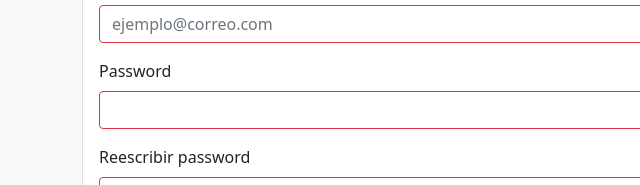
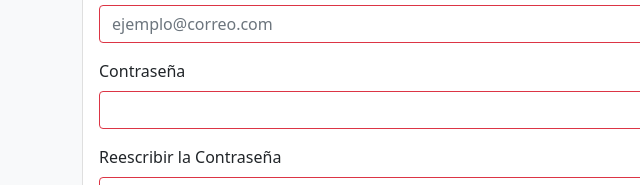
Before and after one commit to zxRogelio/El-Reba-o, a plain HTML site: page ProyectoRestaurant/login.html in a window 1280 px wide. Shown: the part 615-800 px from the top of the page, 0-640 px from the left. Drawn offline with nearby package versions, Linux system fonts and the light colour scheme.

Commit message:
tercer commit

```diff
--- a/ProyectoRestaurant/login.html
+++ b/ProyectoRestaurant/login.html
@@ -57,11 +57,11 @@
                             <input type="email" class="form-control" id="registerEmail" placeholder="ejemplo@correo.com" required>
                         </div>
                         <div class="mb-3">
-                            <label for="registerPassword" class="form-label">Password</label>
+                            <label for="registerPassword" class="form-label">Contraseña</label>
                             <input type="password" class="form-control" id="registerPassword" pattern=".{8,15}" title="La contraseña debe tener entre 8 y 15 caracteres" required>
                         </div>
                         <div class="mb-3">
-                            <label for="registerPasswordConfirm" class="form-label">Reescribir password</label>
+                            <label for="registerPasswordConfirm" class="form-label">Reescribir la Contraseña</label>
                             <input type="password" class="form-control" id="registerPasswordConfirm" pattern=".{8,15}" title="La contraseña debe tener entre 8 y 15 caracteres" required>
                         </div>
                         <button type="submit" class="btn btn-success">Aceptar</button>
```
Also changed, not shown: ProyectoRestaurant/contraseña.html (+4 -0 lines).
